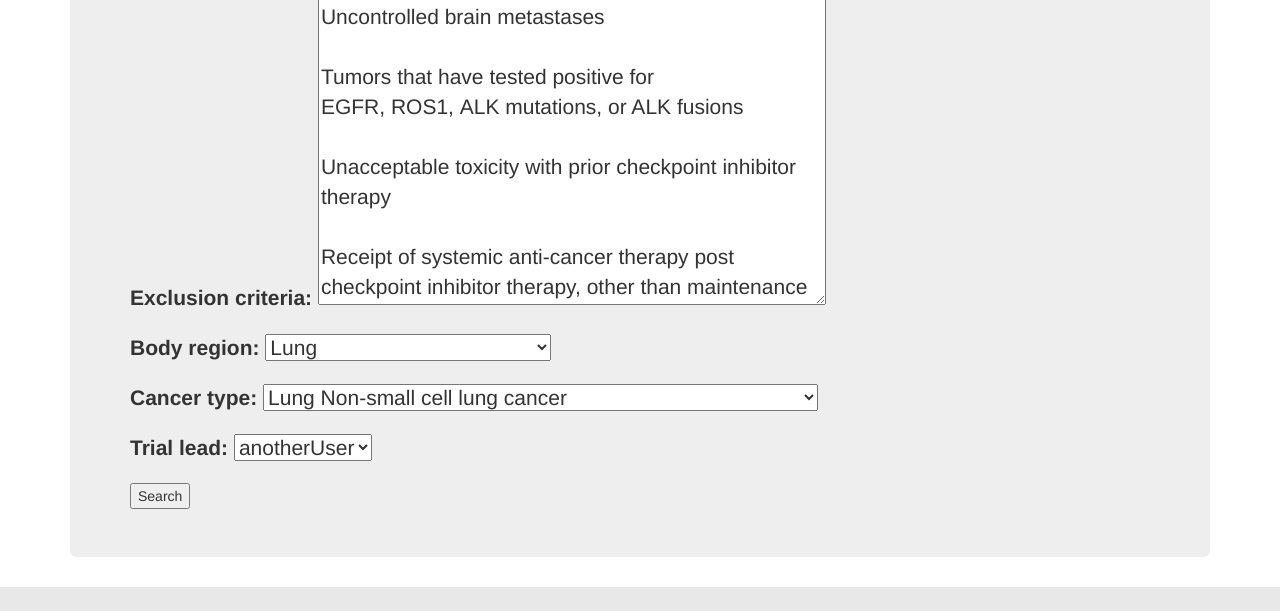
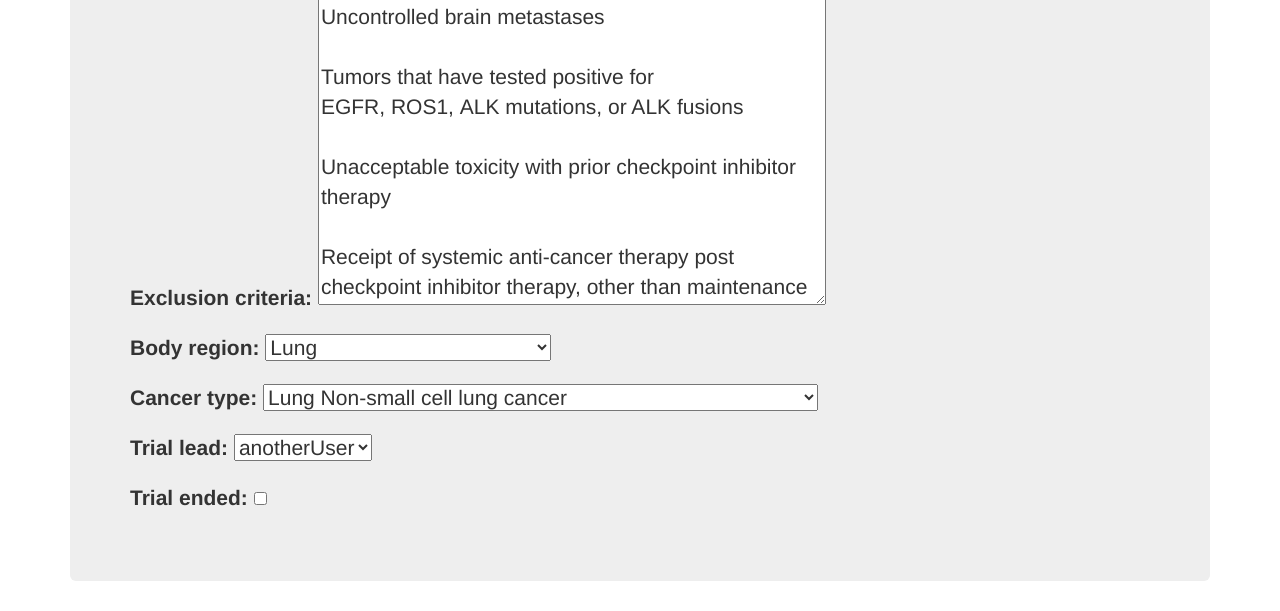
Before and after one commit to westy0044/cancer_trials, a Django app: page /trials/1 in a window 1280 px wide. Shown: the part 1245-1856 px from the top of the page. Before the commit the page ends 1832 px from the top, so only its background shows below. Run offline with Django 3.2, Linux system fonts and the light colour scheme; data comes from the database, SQL or seed files in the repository; both versions use the stored data as it was after the commit; some libraries are stand-ins or nearby versions.

Commit message:
added trial ended to trial model

```diff
--- a/templates/trials/trialpage.html
+++ b/templates/trials/trialpage.html
@@ -5,10 +5,14 @@
     <h1>Help Me</h1>
 
     <div class="jumbotron">
+        <!-- to do need to redirect to a view to save the update -->
         <form action="{% url 'trials:index' %}" method="post">
             {% csrf_token %}
             {{ trial_form.as_p}}
-            <input type="submit" name="" value="Search">
+            {% if user.is_authenticated %}
+                <input type="submit" name="" value="Update">
+            {% endif %}
+
 
         </form>
     </div>
--- a/trials/models.py
+++ b/trials/models.py
@@ -39,6 +39,7 @@ class trial(models.Model):
     body_region = models.ForeignKey(bodyRegion, on_delete=models.CASCADE)
     cancer_type = models.ForeignKey(cancerTypes, on_delete=models.CASCADE)
     trial_lead = models.ForeignKey(User, on_delete=models.CASCADE, null=True)
+    Trial_ended = models.BooleanField(default=False)
 
     def __str__(self):
         return (f"{self.name}")
--- a/trials/views.py
+++ b/trials/views.py
@@ -91,7 +91,7 @@ def register(request):
                             'registered': registered})
 
 def user_login(request):
-
+    # need to update so it doesn't errorif the wrong details are entered
     if request.method == 'POST':
         # username and password in bracket relates to 'names' username and password specified in login.html
         username = request.POST.get('username')
```
Also changed, not shown: db.sqlite3.
